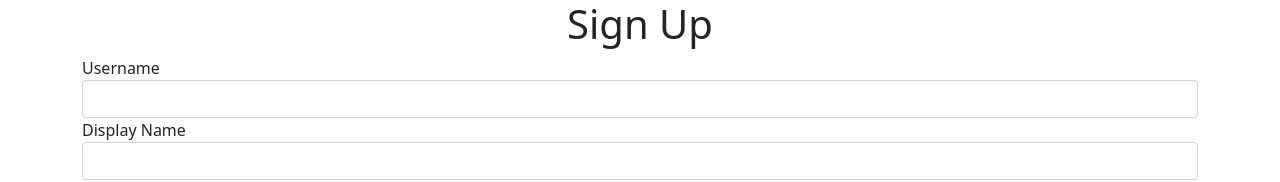
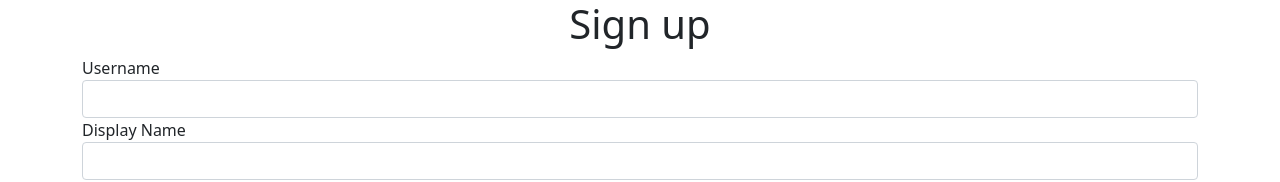
Before and after one commit to MeftunH/social-network-frontend, a React (Create React App) app: page / in a window 1280 px wide. Shown: the top 182 px of the page. Built offline with nearby package versions, Linux system fonts and the light colour scheme.

Commit message:
password repeat i18n

```diff
--- a/src/i18n.js
+++ b/src/i18n.js
@@ -5,10 +5,14 @@ i18n.use(initReactI18next).init({
     resources: {
     en: {
         translations: {
+            'Sign up': 'Sign up',
+            'Passwords do not match': 'Passwords do not match',
         }
     },
     tr: {
         translations: {
+            'Sign up': 'Kaydol',
+            'Passwords do not match': 'Sifreler uyusmuyor',
         }
     },
     },
--- a/src/pages/UserSignupPage.js
+++ b/src/pages/UserSignupPage.js
@@ -19,9 +19,9 @@ class UserSignupPage extends React.Component {
 
       if(name === 'password' || name === 'passwordRepeat') {
       if(name === 'password' && value !== this.state.passwordRepeat) {
-        errors.passwordRepeat = 'Passwords do not match';
+        errors.passwordRepeat = this.props.t('Passwords do not match');
       } else if(name === 'passwordRepeat' && value !== this.state.password) {
-        errors.passwordRepeat = 'Passwords do not match';
+        errors.passwordRepeat = this.props.t('Passwords do not match');
       } else {
         errors.passwordRepeat = undefined;
       }
@@ -63,7 +63,7 @@ class UserSignupPage extends React.Component {
       return (
         <div className="container">
           <form>
-            <h1 className="text-center">Sign Up</h1>
+            <h1 className="text-center">{this.props.t('Sign up')}</h1>
             <Input name="username" label="Username" error={username} onChange={this.onChange}></Input>
             <Input name="displayName" label="Display Name" error={displayName} onChange={this.onChange}></Input>
             <Input name="password" label="Password" error={password} onChange={this.onChange} type="password"></Input>
```
